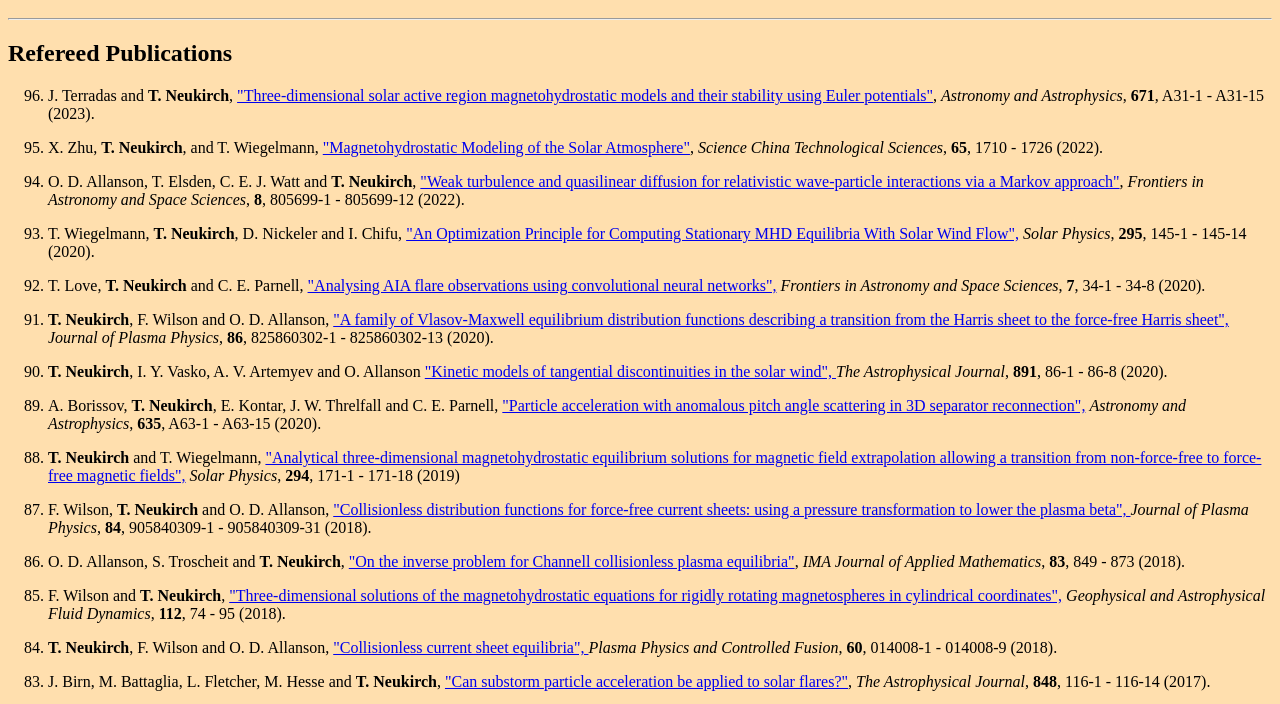
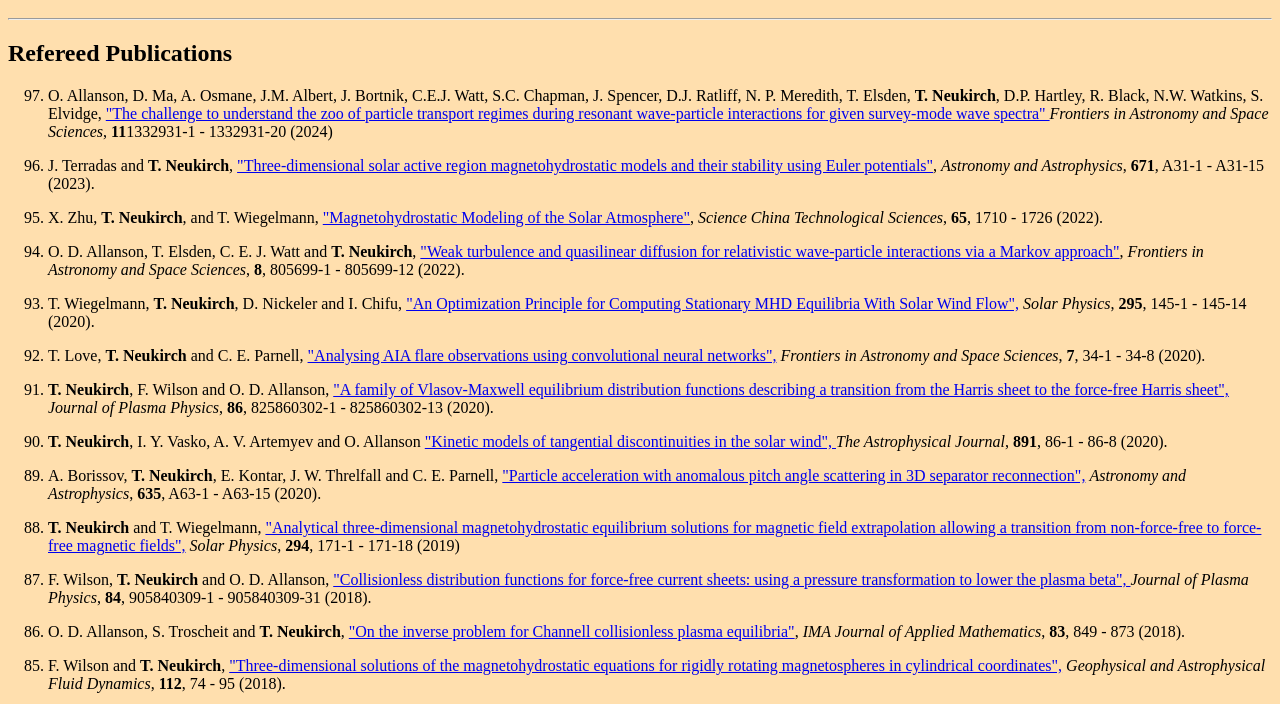
Before and after one commit to tneukirch/tneukirch.github.io, a plain HTML site: page Professional_Homepage_of_Thomas_Neukirch/publist.html in a window 1280 px wide. Shown: the part 48-752 px from the top of the page. Drawn offline with Linux system fonts and the light colour scheme.

Commit message:
Pub list update

```diff
--- a/Professional_Homepage_of_Thomas_Neukirch/publist.html
+++ b/Professional_Homepage_of_Thomas_Neukirch/publist.html
@@ -14,7 +14,18 @@
 <h2>Refereed Publications</h2>
 
 <ol reversed="reversed">
-
+  <li value="97">
+    O. Allanson, D. Ma, A. Osmane, J.M. Albert, J. Bortnik, C.E.J. Watt,
+    S.C. Chapman, J. Spencer, D.J. Ratliff, N. P. Meredith, T. Elsden,
+    <b>T. Neukirch</b>, D.P. Hartley, R. Black, N.W. Watkins, S. Elvidge,
+    <a href=" https://doi.org/10.3389/fspas.2024.1332931">
+      "The challenge to understand the zoo of particle transport regimes
+      during resonant wave-particle interactions for given survey-mode wave spectra"
+    </a>
+    <i>Frontiers in Astronomy and Space Sciences</i>, <b>11</b>1332931-1 - 1332931-20
+    (2024)
+  </li>
+  <p></p>
   <li value="96">
     J. Terradas and <b>T. Neukirch</b>,
     <a href="https://ui.adsabs.harvard.edu/abs/2023A%26A...671A..31T/abstract">
```
Also changed, not shown: 1 other file.
